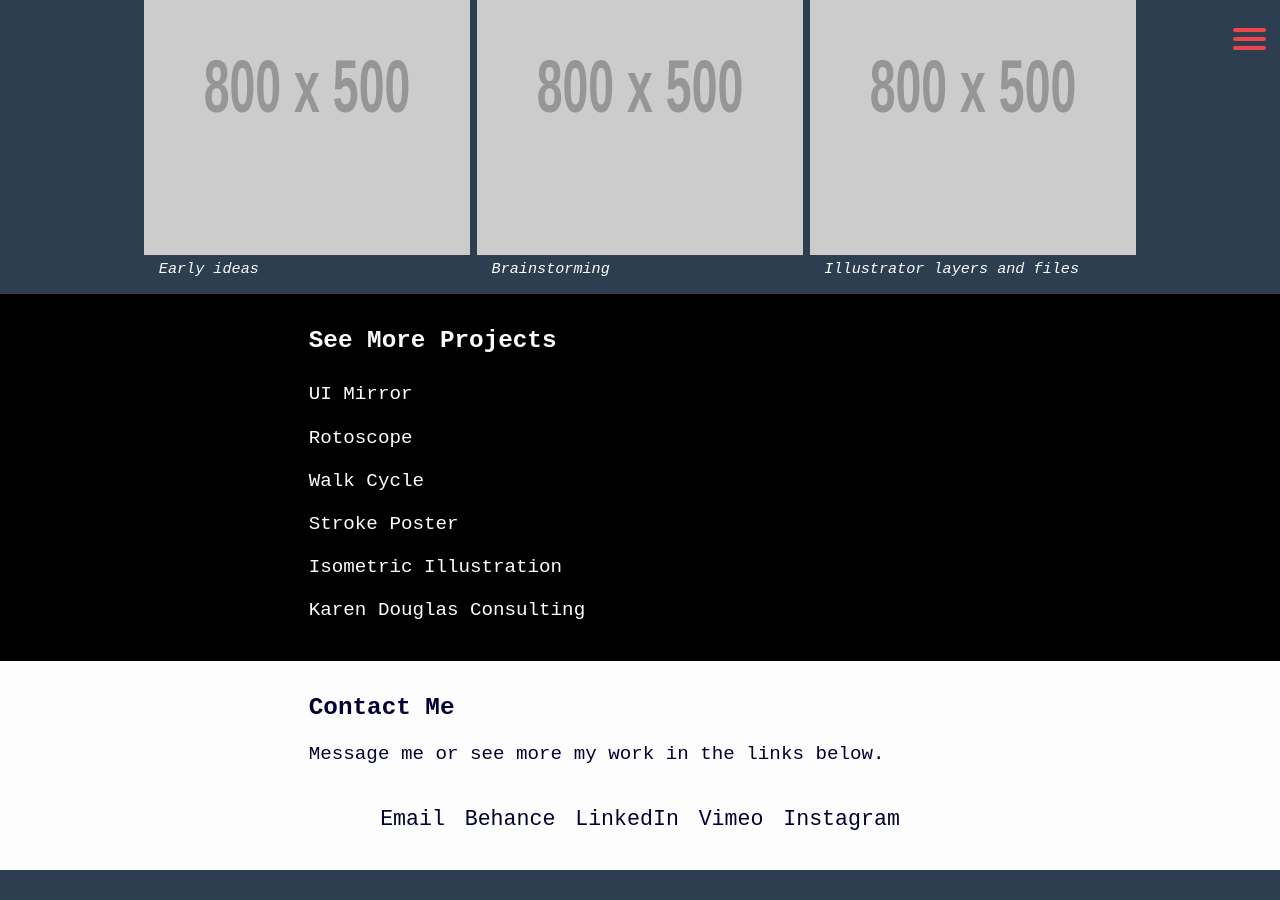
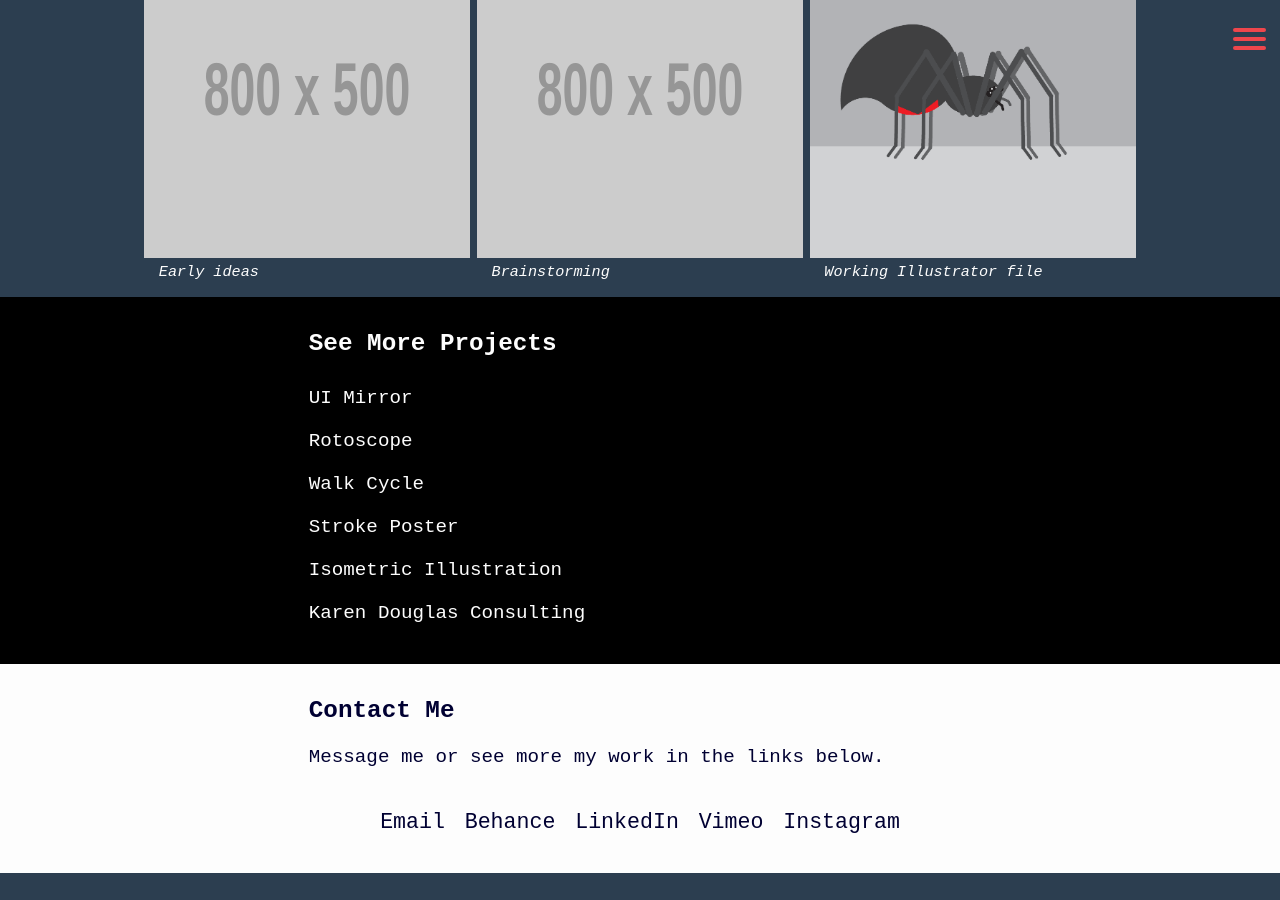
Before and after one commit to hldouglas/portfolio, a Jekyll site: the page built from walk-cycle.html, in a window 1280 px wide and 900 px high, scrolled down 917 px. Built offline with Jekyll 4.4.1, drawn with Linux system fonts in a browser that asks for light colours.

Commit message:
Added more case study images

```diff
--- a/index.html
+++ b/index.html
@@ -4,7 +4,8 @@ layout: default
 
 <main class="pad-b-1-8">
   <div class="wrapper max-length">
-    <h2 class="gutter-1-2 pad-t-1-2 push-1-2" id="bio">About Me</h2>
+    <img class="img-flex island-2" src="{{site.baseurl}}/images/wordmark.png" alt="Hannah Douglas">
+    <h2 class="gutter-1-2 push-1-2" id="bio">About Me</h2>
     <p class="gutter-1-2">I am an analytically inclined person who believes that everything doesn't appear as it seems. Design is always influenced by creativity and intrigue. My designs are clean, minimalistic, and straight to the point (with just a dash of mathematics).</p>
     <h2 class="gutter-1-2 push-1-2" id="projects">Projects</h2>
   </div>
--- a/rotoscope.html
+++ b/rotoscope.html
@@ -7,7 +7,7 @@ layout: projects
     <h2 itemprop="name" class="gutter-1-2 pad-t-1-2 push-1-2">Rotoscope</h2>
   </div>
   <div class="grid">
-    <div class="unit unit-xs-1 unit-s-1 unit-m-1 unit-l-1 unit-xl-1">
+    <div class="unit unit-xs-1 unit-s-1 unit-m-1 unit-l-1 unit-xl-1 island-1-8">
       <div class="video-responsive">
         <iframe src="https://player.vimeo.com/video/210095709" width="640" height="360" frameborder="0" webkitallowfullscreen mozallowfullscreen allowfullscreen></iframe>
       </div>
@@ -53,7 +53,7 @@ layout: projects
     <div class="unit unit-xs-hidden unit-s-hidden unit-m-hidden unit-l-1-3 unit-xl-1-3">
       <figure class="island-1-8 push-1-4">
         <div class="embed embed-1by1">
-          <img itemprop="image" class="embed-item" src="https://via.placeholder.com/800x500">
+          <img itemprop="image" class="embed-item" src="{{site.baseurl}}/images/roto-3.jpg" alt="Screenshot of rotoscope in After Effects">
         </div>
         <figcaption class="gutter-1-2 micro">Adding final touches in After Effects</figcaption>
       </figure>
@@ -61,7 +61,7 @@ layout: projects
     <div class="unit unit-xs-1 unit-s-1 unit-m-1 unit-l-hidden unit-xl-hidden">
       <figure class="island-1-8 push-1-4">
         <div class="embed embed-185by100">
-          <img itemprop="image" class="embed-item" src="https://via.placeholder.com/800x500">
+          <img itemprop="image" class="embed-item shift-center" src="{{site.baseurl}}/images/roto-3.jpg" alt="Screenshot of rotoscope in After Effects">
         </div>
         <figcaption class="gutter-1-2 micro">Adding final touches in After Effects</figcaption>
       </figure>
--- a/walk-cycle.html
+++ b/walk-cycle.html
@@ -7,7 +7,7 @@ layout: projects
     <h2 itemprop="name" class="gutter-1-2 pad-t-1-2 push-1-2">Walk Cycle</h2>
   </div>
   <div class="grid">
-    <div class="unit unit-xs-1 unit-s-1 unit-m-1 unit-l-1 unit-xl-1">
+    <div class="unit unit-xs-1 unit-s-1 unit-m-1 unit-l-1 unit-xl-1 island-1-8">
       <div class="video-responsive">
         <iframe src="https://player.vimeo.com/video/209272974" width="640" height="360" frameborder="0" webkitallowfullscreen mozallowfullscreen allowfullscreen></iframe>
       </div>
@@ -53,17 +53,17 @@ layout: projects
     <div class="unit unit-xs-hidden unit-s-hidden unit-m-hidden unit-l-1-3 unit-xl-1-3">
       <figure class="island-1-8 push-1-4">
         <div class="embed embed-1by1">
-          <img itemprop="image" class="embed-item" src="https://via.placeholder.com/800x500">
+          <img itemprop="image" class="embed-item" src="{{site.baseurl}}/images/walk-3.png" alt="Working Illustrator file before import into After Effects">
         </div>
-        <figcaption class="gutter-1-2 micro">Illustrator layers and files</figcaption>
+        <figcaption class="gutter-1-2 micro">Working Illustrator file</figcaption>
       </figure>
     </div>
     <div class="unit unit-xs-1 unit-s-1 unit-m-1 unit-l-hidden unit-xl-hidden">
       <figure class="island-1-8 push-1-4">
         <div class="embed embed-185by100">
-          <img itemprop="image" class="embed-item" src="https://via.placeholder.com/800x500">
+          <img itemprop="image" class="embed-item shift-center" src="{{site.baseurl}}/images/walk-3.png" alt="Working Illustrator file before import into After Effects">
         </div>
-        <figcaption class="gutter-1-2 micro">Illustrator layers and files</figcaption>
+        <figcaption class="gutter-1-2 micro">Working Illustrator file</figcaption>
       </figure>
     </div>
 
```
Also changed, not shown: ui-mirror.html (+13 -13 lines), images/roto-3.jpg (added), images/ui-3.jpg (added), images/walk-3.png (added), images/wordmark.png (added).
